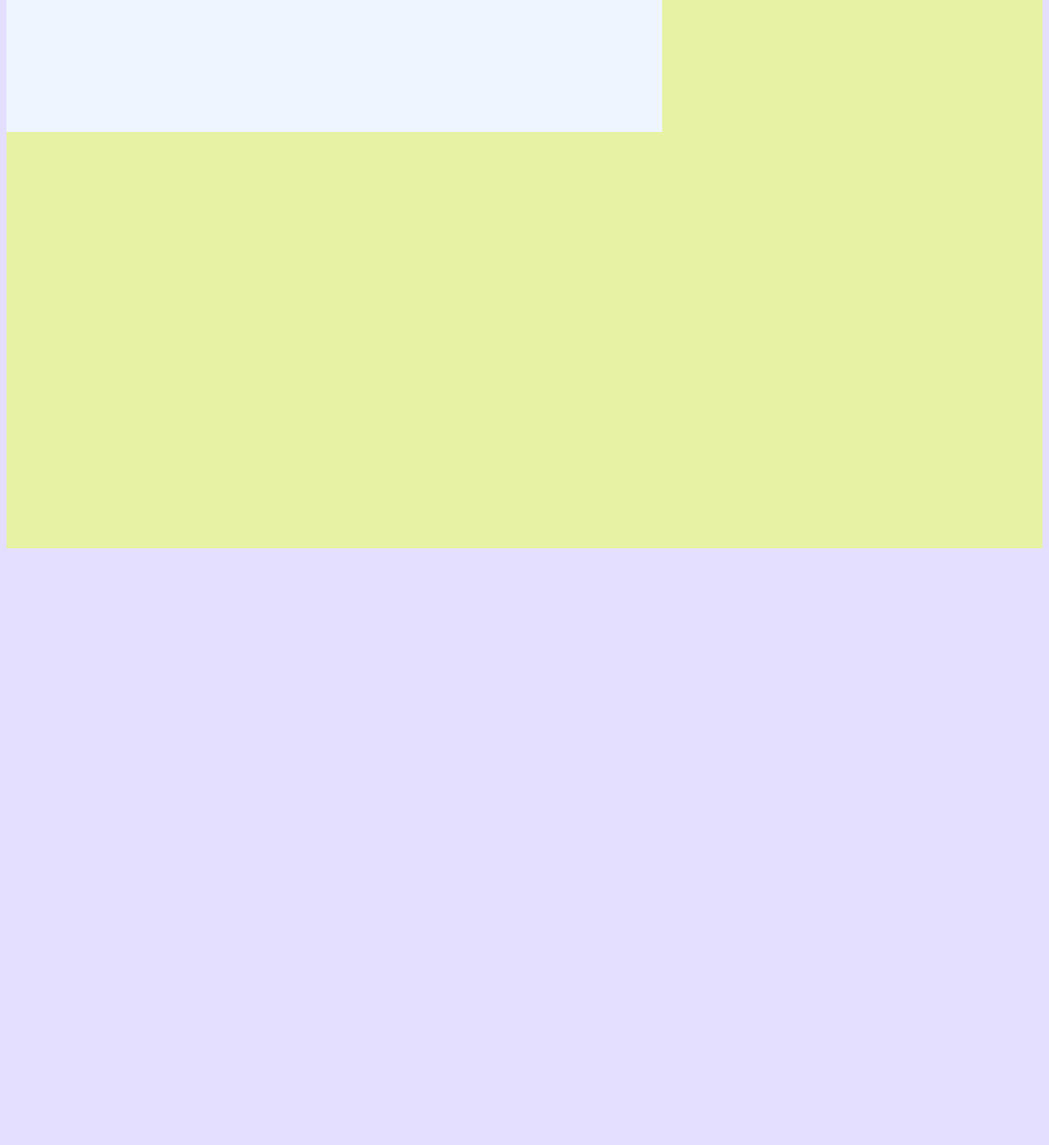
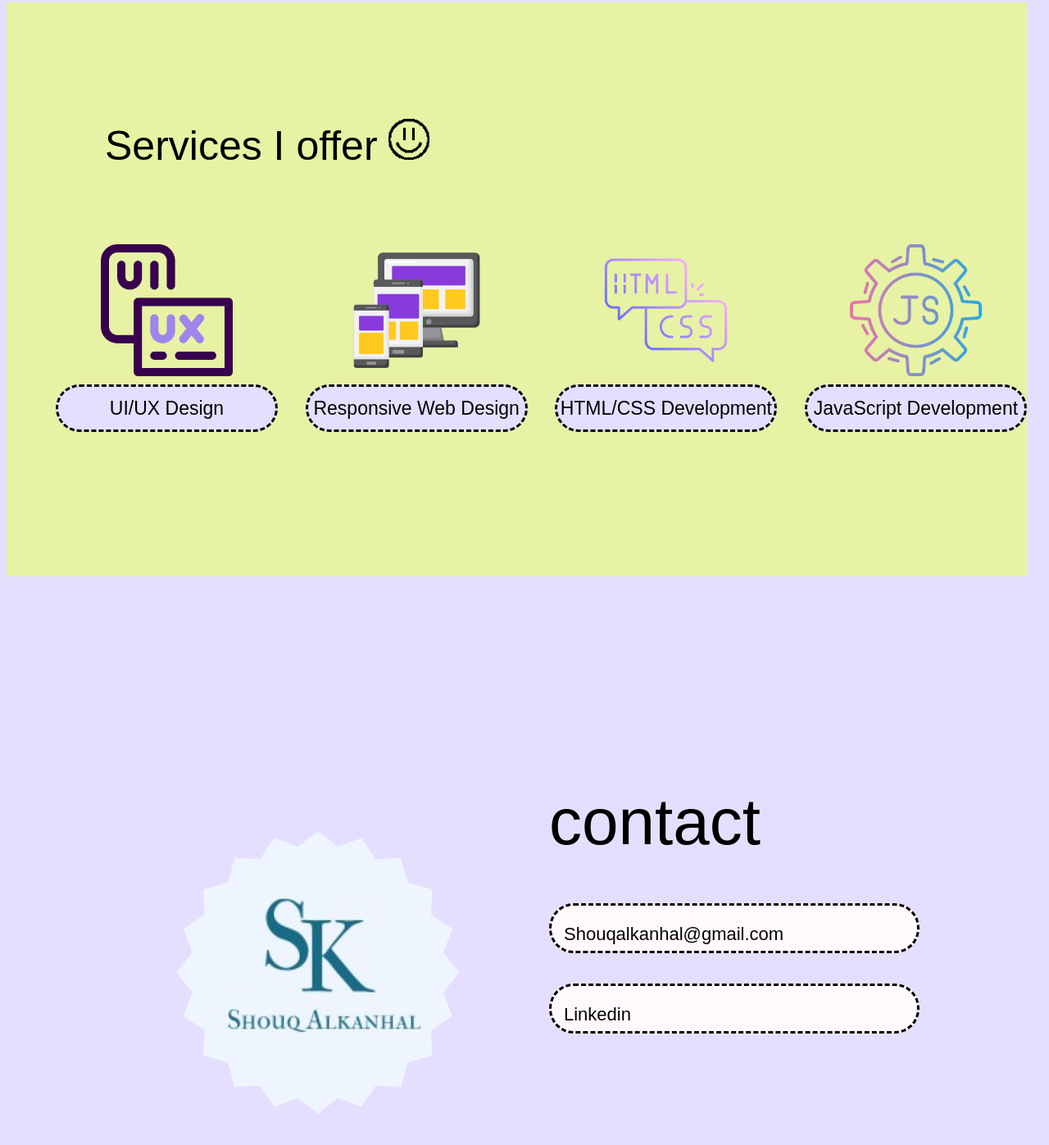
Before and after one commit to shouqak/profile, a plain HTML site: page index.html in a window 1280 px wide. Shown: the part 897-2294 px from the top of the page at 82% size. Drawn offline with Linux system fonts and the light colour scheme; a web font is replaced by a local one.

Commit message:
add links

```diff
--- a/index.html
+++ b/index.html
@@ -5,28 +5,59 @@
     <meta name="viewport" content="width=device-width, initial-scale=1.0">
     <title>shouq alkanhal</title>
     <link rel="stylesheet" href="style.css">
+    <link rel="preconnect" href="https://fonts.googleapis.com">
+<link rel="preconnect" href="https://fonts.gstatic.com" crossorigin>
+<link href="https://fonts.googleapis.com/css2?family=Knewave&family=Sour+Gummy:ital,wght@0,100..900;1,100..900&display=swap" rel="stylesheet">
+
 </head>
 <body>
 
-<section id="head" class="head">
+<div id="head" class="head">
         <div class="name">
 <h1>I'm shouq alkanhal</h1>
-<p>I’m front-end devoloper </p>
-<img src="./1704816496781.jpeg" alt="my logo">
+<h2 class="headp">I’m front-end devoloper </h2>
+<img src="./1704816496781.jpeg" alt="my logo" class="logo">
 </div>
 
 
 
-</section>
+</div>
 
 
-<section id="Services" class="Services">
+<div id="Services" class="Services">
+    <div class="Service">
+<h2 class="heads">Services I offer <img src="./smile.png" alt="smaile imoji" class="smaile" height="50px"></h2>
+<div class="offers">
+<div class="squares">
+    <img src="./frist.png" alt="UI/UX" height="161">
+    <div class="square" ><p class="Service-text">UI/UX Design</p></div>
+</div>
 
+   <div class="squares">
+    <img src="./second.png" alt="Responsive" height="161">
+    <div class="square" ><p class="Service-text">Responsive Web Design</p></div>
+</div>
+<div class="squares">
+    <img src="./third.png" alt="HTML/CSS logo" height="161">
+    <div class="square" ><p class="Service-text">HTML/CSS Development</p></div>
+</div>
+<div class="squares">
+    <img src="./forth.png" alt="JavaScript logo" height="161">
+    <div class="square" ><p class="Service-text">JavaScript Development</p></div>
+</div>
+</div>
+</div>
+</div>
+<div id="contact" class="contact">
+    <div class="conta"><img src="./lodo-star.png" alt="logo star" class="star">
+  <div class="contants">
+        <h1>contact</h1>
+            <div class="square-contact label" ><p class="text-label"><a href="mailto:shouqalkanhal@gmail.com">Shouqalkanhal@gmail.com</a></p></div>
 
-</section>
-<section id="contact" class="contact">
+            <div class="square-contact" ><p class="text-label"> <a href="https://www.linkedin.com/in/shouqalkanhal/"> Linkedin</a></p></div>
 
+</div></div>
 
-</section>
+</div>
 </body>
 </html>
--- a/style.css
+++ b/style.css
@@ -1,14 +1,19 @@
 body{
-    background: #e5dfff;
+        background: #e5dfff;
+
 }
 .head{
-    height: 700px;
+    height: 600px;
+    width: 1245px;
+    justify-items: center;
 
 }
 
 .Services{
-    height: 800px;
+    height: 700px;
+    width: 1245px;
     background: #e7f2a4;
+
 }
 
 .contact{
@@ -17,10 +22,122 @@ body{
 }
 
 .name{
+    align-items: center;
+    margin-left: 50px;
+    margin-top: 300px;
+}
+
+h1 ,h2{
+    font-size:80px;
+    font-family: "Sour Gummy", sans-serif;
+    font-weight: 400;
+    font-style: normal;
+}
+
+.headp {
+margin-left: 100px ;
+font-size:25px ;
+}
+
+.logo{
+border-radius: 50%;
+    height: 300px;
+margin-left: 750px;
+margin-top: -300px;
+}
+.Service{
+    padding-top: 100px;
+    padding-left: 60px;
+}
+.heads{
+    font-size: 50px;
+    padding-left: 60px;
+}
+.offers{
+    display: flex;
+    justify-content: space-between;
 
 }
 
-h1{
-    font-size:80px;
+.offers{
+    padding-top: 50px;
+}
+.square{
+    display: flex;
+    align-items: center;
+    justify-content: center;
+    text-align: center;
+margin-top: 10px;
+    height: 52px;
+    width: 265px;
+    background: #e5dfff;
+    border-radius: 30px;
+    border: 3px dashed black;
+    margin-bottom: 50px;
+}
+
+.squares {
+    display: flex;
+    flex-direction: column;
+    align-items: center;
+    justify-content: center;
 
 }
+
+
+
+p{
+    font-family: "Nunito", sans-serif;
+    font-optical-sizing: auto;
+    font-style: normal;
+    font-size:23px ;
+    text-align: center;
+padding-bottom: -4px;
+}
+.conta{
+    display: flex;
+padding-top: 300px;
+justify-items: center;
+justify-content: space-between;
+
+}
+
+.star{
+    padding-left: 200px;
+}
+.contants{
+  padding-right: 150px;
+  margin-top: -100px;
+
+}
+
+.square-contact{
+   height: 55px;
+    width: 446px;
+    border: 3px dashed black;
+    border-radius: 30px;
+background: #fff9fc;
+
+
+}
+.label{
+margin-bottom: 37px;
+}
+
+.text-label{
+text-align: left;
+justify-content: center;
+padding-left: 15px;
+font-size: 22px;
+align-items: center;
+
+}
+
+a{
+    text-decoration: none;
+    color: black;
+}
+
+a:hover{
+    color: #e7f2a4;
+}
```
Also changed, not shown: forth.png (added), frist.png (added), lodo-star.png (added), second.png (added), smile.png (added), third.png (added).
